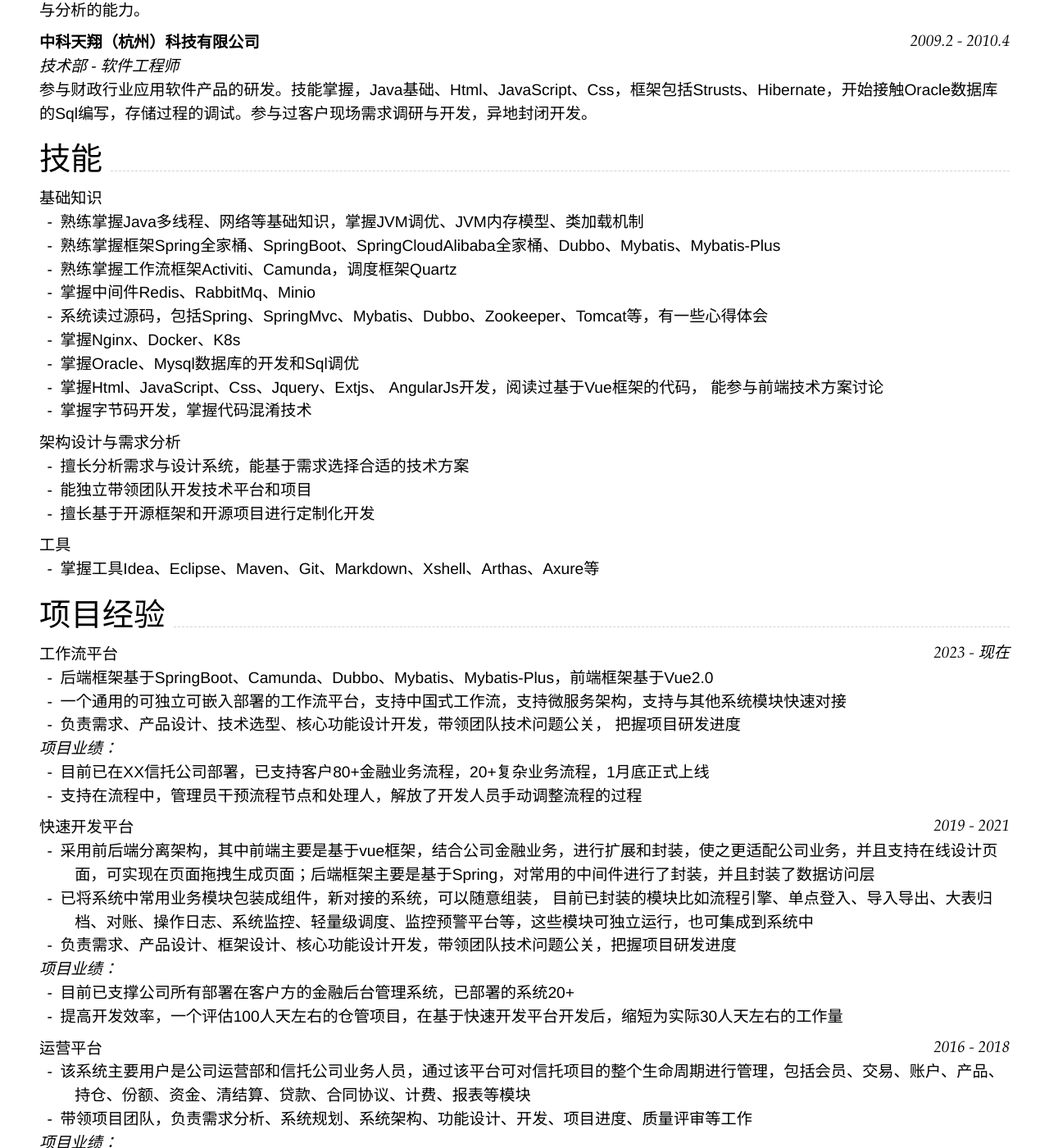
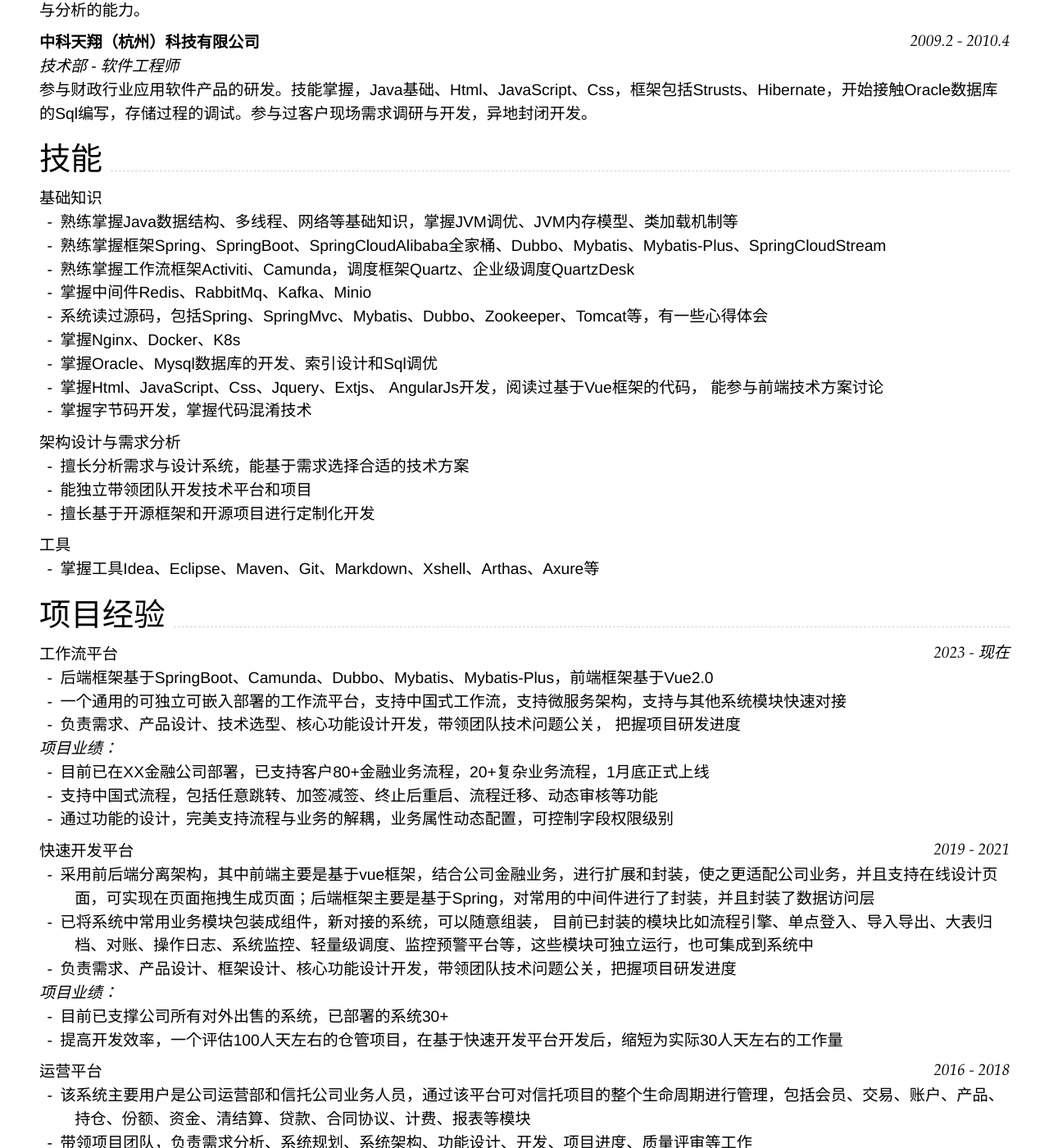
Before and after one commit to yuanCodeLab/cv, a Jekyll site: the page built from index.md, in a window 1280 px wide and 1400 px high, scrolled down 646 px. Shown: the whole window at 82% size. Built offline with Jekyll 4.4.1, drawn with Linux system fonts in a browser that asks for light colours; nearby versions of some CDN libraries; some of the changed text lies outside the part shown.

Commit message:
Update index.md

```diff
--- a/index.md
+++ b/index.md
@@ -45,13 +45,13 @@ _技术部 - 软件工程师_<br>
 ## 技能
 
 ### 基础知识
-- 熟练掌握Java多线程、网络等基础知识，掌握JVM调优、JVM内存模型、类加载机制
-- 熟练掌握框架Spring全家桶、SpringBoot、SpringCloudAlibaba全家桶、Dubbo、Mybatis、Mybatis-Plus
-- 熟练掌握工作流框架Activiti、Camunda，调度框架Quartz
-- 掌握中间件Redis、RabbitMq、Minio
+- 熟练掌握Java数据结构、多线程、网络等基础知识，掌握JVM调优、JVM内存模型、类加载机制等
+- 熟练掌握框架Spring、SpringBoot、SpringCloudAlibaba全家桶、Dubbo、Mybatis、Mybatis-Plus、SpringCloudStream
+- 熟练掌握工作流框架Activiti、Camunda，调度框架Quartz、企业级调度QuartzDesk
+- 掌握中间件Redis、RabbitMq、Kafka、Minio
 - 系统读过源码，包括Spring、SpringMvc、Mybatis、Dubbo、Zookeeper、Tomcat等，有一些心得体会
 - 掌握Nginx、Docker、K8s
-- 掌握Oracle、Mysql数据库的开发和Sql调优
+- 掌握Oracle、Mysql数据库的开发、索引设计和Sql调优
 - 掌握Html、JavaScript、Css、Jquery、Extjs、
 AngularJs开发，阅读过基于Vue框架的代码，
 能参与前端技术方案讨论
@@ -75,8 +75,9 @@ AngularJs开发，阅读过基于Vue框架的代码，
 - 负责需求、产品设计、技术选型、核心功能设计开发，带领团队技术问题公关， 把握项目研发进度
 
  *项目业绩：*
- - 目前已在XX信托公司部署，已支持客户80+金融业务流程，20+复杂业务流程，1月底正式上线
- - 支持在流程中，管理员干预流程节点和处理人，解放了开发人员手动调整流程的过程
+ - 目前已在XX金融公司部署，已支持客户80+金融业务流程，20+复杂业务流程，1月底正式上线
+ - 支持中国式流程，包括任意跳转、加签减签、终止后重启、流程迁移、动态审核等功能
+ - 通过功能的设计，完美支持流程与业务的解耦，业务属性动态配置，可控制字段权限级别
 
 
 ### 快速开发平台 `2019 - 2021` <br>
@@ -86,7 +87,7 @@ AngularJs开发，阅读过基于Vue框架的代码，
 - 负责需求、产品设计、框架设计、核心功能设计开发，带领团队技术问题公关，把握项目研发进度
 
 *项目业绩：*
-- 目前已支撑公司所有部署在客户方的金融后台管理系统，已部署的系统20+
+- 目前已支撑公司所有对外出售的系统，已部署的系统30+
 - 提高开发效率，一个评估100人天左右的仓管项目，在基于快速开发平台开发后，缩短为实际30人天左右的工作量
 
 
@@ -114,7 +115,7 @@ AngularJs开发，阅读过基于Vue框架的代码，
  *项目业绩：*
 - 串联了100+微服务模块，通过可视化页面，展示微服务链路，为架构优化提供了参考
 - 在压测过程中，清晰展示每个服务的耗时和异常信息，为开发和测试人员，提供了高效工具
-- 通过预警配置，增加了异常处理时效性，通过汇总预警信息，分级实现2小时、6小时、24小时异常信息处理机制
+- 通过预警配置，增加了异常处理时效性，通过汇总预警信息，分级实现2小时、6小时、24小时等异常信息处理机制
 
 
 
```
